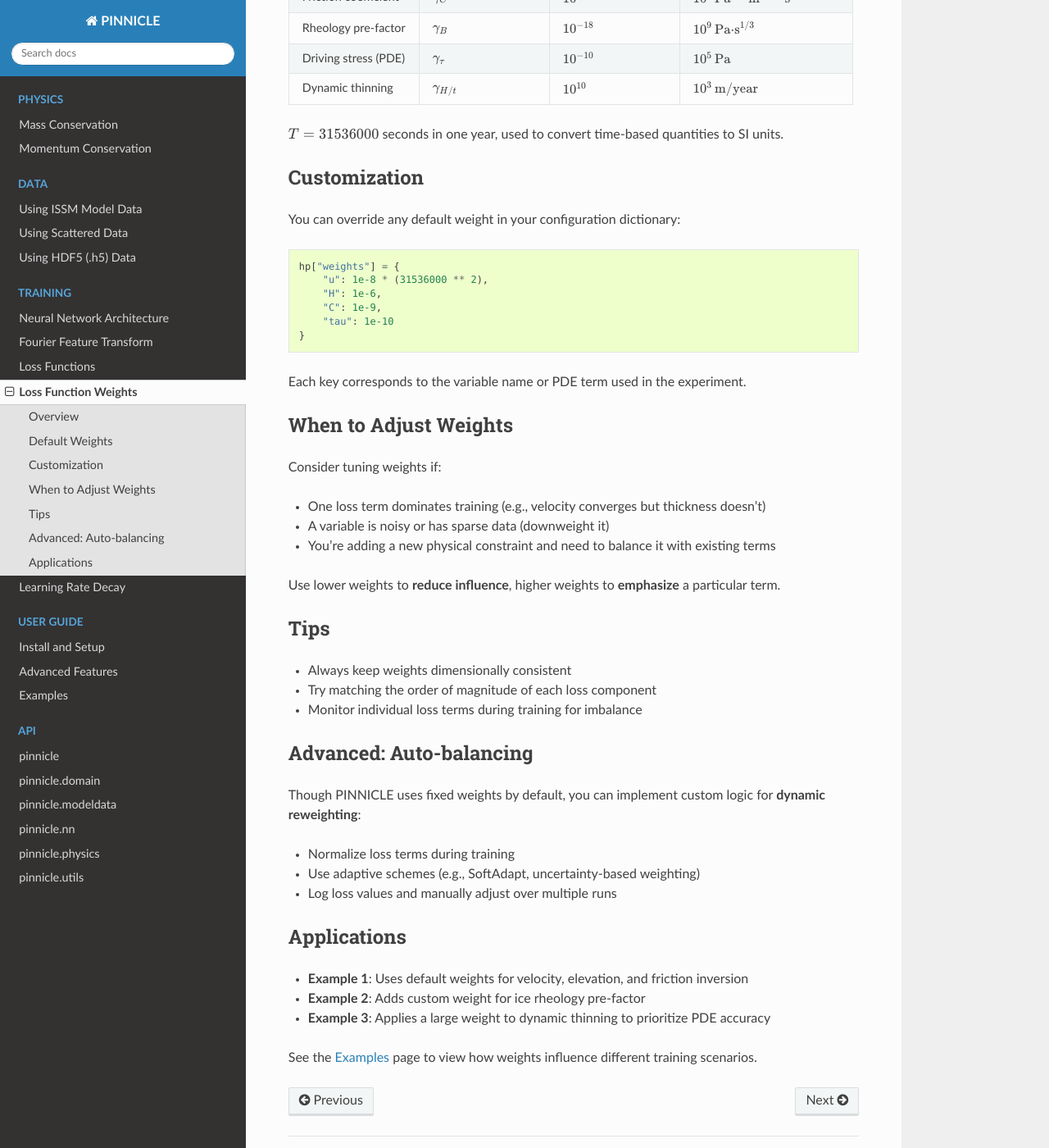
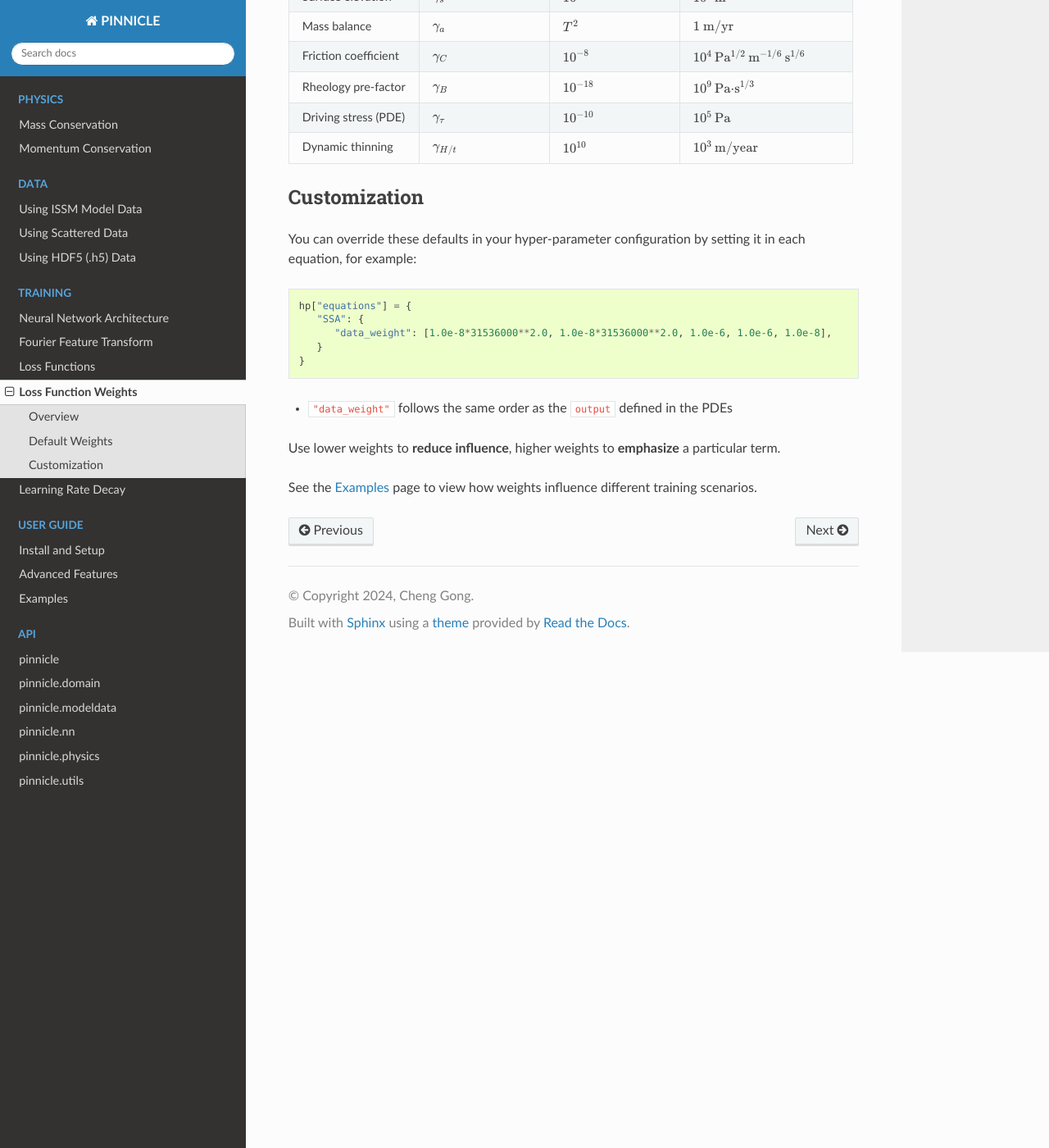
Before and after one commit to ISSMteam/PINNICLE, a Sphinx documentation site: the page built from docs/training/weights.rst, in a window 1280 px wide and 1400 px high, scrolled down 932 px. Shown: the whole window at 82% size. Built offline with Sphinx 7.4.7 and the Read the Docs theme 3.1.0, drawn with Linux system fonts in a browser that asks for light colours; some of the changed text lies outside the part shown.

Commit message:
add weights page

```diff
--- a/docs/training/weights.rst
+++ b/docs/training/weights.rst
@@ -15,6 +15,7 @@ The total loss in PINNICLE is composed of multiple terms:
    L = \sum_i \gamma_i \cdot L_i
 
 Where:
+
 - :math:`L_i` is the loss for a specific variable or physics term
 - :math:`\gamma_i` is the corresponding weight
 
@@ -66,56 +67,23 @@ PINNICLE uses empirically derived default weights that normalize each term to be
      - :math:`10^{10}`
      - :math:`10^3\ \text{m/year}`
 
-:math:`T = 31536000` seconds in one year, used to convert time-based quantities to SI units.
 
 Customization
 -------------
 
-You can override any default weight in your configuration dictionary:
+You can override these defaults in your hyper-parameter configuration by setting it in each equation, for example:
 
-.. code-block:: python
+.. code::
 
-   hp["weights"] = {
-       "u": 1e-8 * (31536000 ** 2),
-       "H": 1e-6,
-       "C": 1e-9,
-       "tau": 1e-10
+   hp["equations"] = {
+      "SSA": {
+         "data_weight": [1.0e-8*31536000**2.0, 1.0e-8*31536000**2.0, 1.0e-6, 1.0e-6, 1.0e-8],
+      }
    }
 
-Each key corresponds to the variable name or PDE term used in the experiment.
-
-When to Adjust Weights
------------------------
-
-Consider tuning weights if:
-
-- One loss term dominates training (e.g., velocity converges but thickness doesn't)
-- A variable is noisy or has sparse data (downweight it)
-- You’re adding a new physical constraint and need to balance it with existing terms
+- ``"data_weight"`` follows the same order as the ``output`` defined in the PDEs
 
 Use lower weights to **reduce influence**, higher weights to **emphasize** a particular term.
 
-Tips
-----
 
-- Always keep weights dimensionally consistent
-- Try matching the order of magnitude of each loss component
-- Monitor individual loss terms during training for imbalance
-
-Advanced: Auto-balancing
-------------------------
-
-Though PINNICLE uses fixed weights by default, you can implement custom logic for **dynamic reweighting**:
-
-- Normalize loss terms during training
-- Use adaptive schemes (e.g., SoftAdapt, uncertainty-based weighting)
-- Log loss values and manually adjust over multiple runs
-
-Applications
-------------
-
-- **Example 1**: Uses default weights for velocity, elevation, and friction inversion
-- **Example 2**: Adds custom weight for ice rheology pre-factor
-- **Example 3**: Applies a large weight to dynamic thinning to prioritize PDE accuracy
-
-See the `Examples <examples.html>`_ page to view how weights influence different training scenarios.
+See the :ref:`examples` page to view how weights influence different training scenarios.
```
Also changed, not shown: other parts of docs/training/weights.rst (+1 -1 lines).
